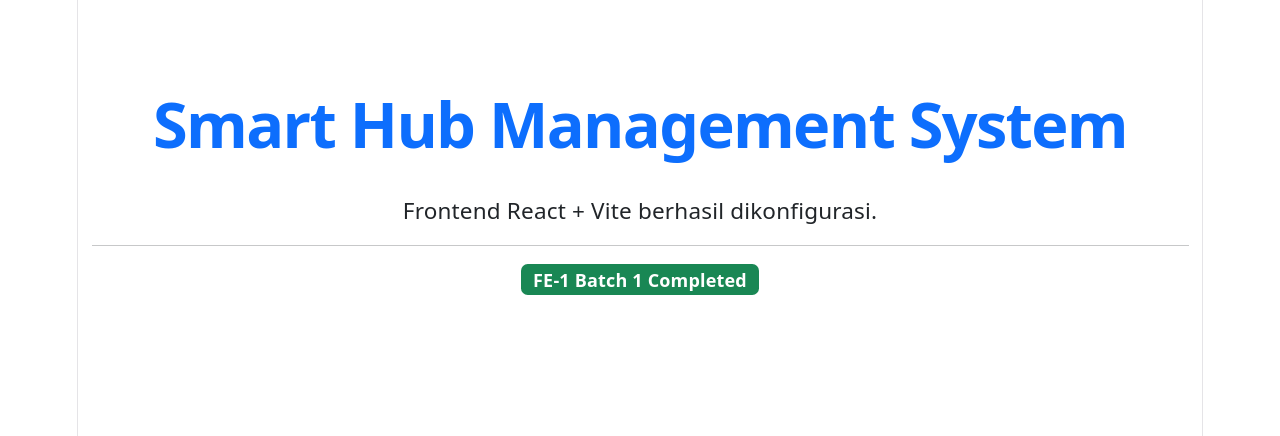
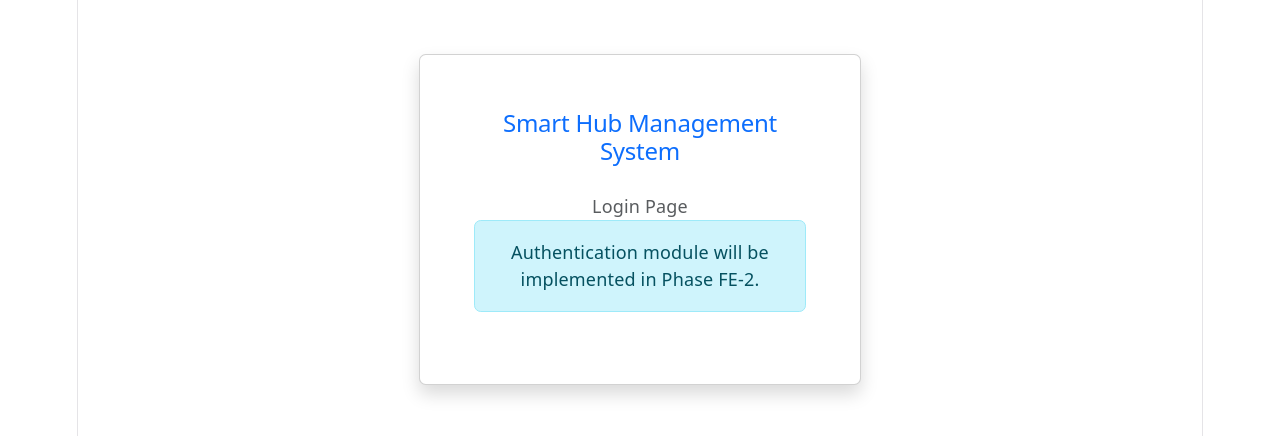
Before and after one commit to warnata2404/smart-hub-frontend, a React (Vite) app: page / in a window 1280 px wide. Shown: the top 436 px of the page. Built offline with nearby package versions, Linux system fonts and the light colour scheme.

Commit message:
feat(routing): complete FE-1 Batch 2A basic routing structure

```diff
--- a/src/App.jsx
+++ b/src/App.jsx
@@ -1,25 +1,7 @@
-import { BrowserRouter } from "react-router-dom";
+import AppRoutes from "./routes/AppRoutes";
 
 function App() {
-  return (
-    <BrowserRouter>
-      <div className="container py-5">
-        <div className="text-center">
-          <h1 className="display-4 fw-bold text-primary">
-            Smart Hub Management System
-          </h1>
-
-          <p className="lead mt-3">
-            Frontend React + Vite berhasil dikonfigurasi.
-          </p>
-
-          <hr />
-
-          <span className="badge bg-success fs-6">FE-1 Batch 1 Completed</span>
-        </div>
-      </div>
-    </BrowserRouter>
-  );
+  return <AppRoutes />;
 }
 
 export default App;
--- /dev/null
+++ b/src/pages/auth/Login.jsx
@@ -0,0 +1,23 @@
+export default function Login() {
+  return (
+    <div className="container py-5">
+      <div className="row justify-content-center">
+        <div className="col-lg-5">
+          <div className="card shadow">
+            <div className="card-body p-5">
+              <h2 className="text-center text-primary mb-4">
+                Smart Hub Management System
+              </h2>
+
+              <p className="text-center text-muted">Login Page</p>
+
+              <div className="alert alert-info">
+                Authentication module will be implemented in Phase FE-2.
+              </div>
+            </div>
+          </div>
+        </div>
+      </div>
+    </div>
+  );
+}
--- /dev/null
+++ b/src/pages/dashboard/Dashboard.jsx
@@ -0,0 +1,11 @@
+export default function Dashboard() {
+  return (
+    <div className="container py-5">
+      <h1 className="text-success">Dashboard</h1>
+
+      <hr />
+
+      <p>Dashboard placeholder.</p>
+    </div>
+  );
+}
--- /dev/null
+++ b/src/routes/AppRoutes.jsx
@@ -0,0 +1,16 @@
+import { BrowserRouter, Routes, Route } from "react-router-dom";
+
+import Login from "../pages/auth/Login";
+import Dashboard from "../pages/dashboard/Dashboard";
+
+export default function AppRoutes() {
+  return (
+    <BrowserRouter>
+      <Routes>
+        <Route path="/" element={<Login />} />
+        <Route path="/login" element={<Login />} />
+        <Route path="/dashboard" element={<Dashboard />} />
+      </Routes>
+    </BrowserRouter>
+  );
+}
```
